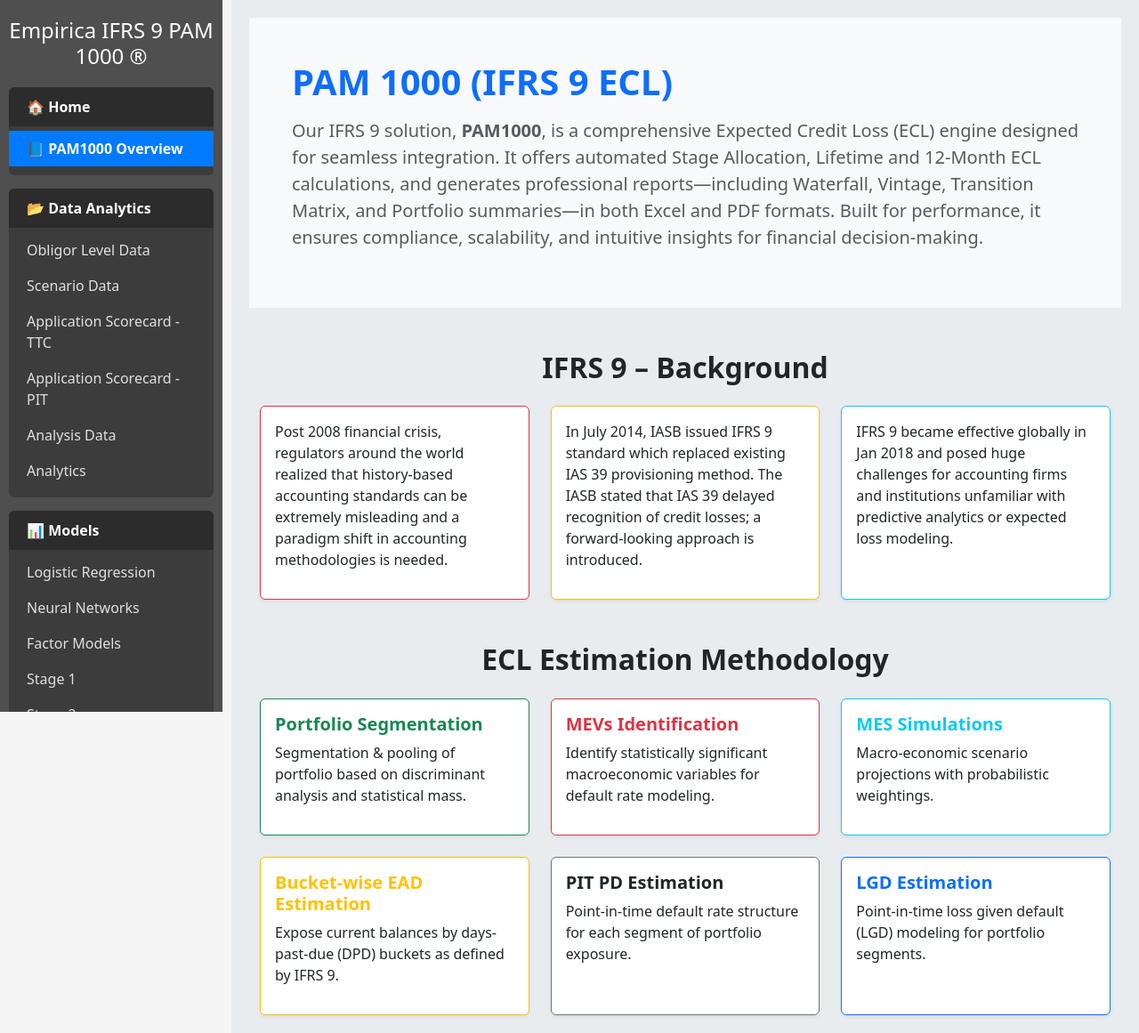
After one commit to Empirica-CODECAMP/IFRS9, a Django app: page /obligor_data/home/ in a window 1280 px wide. The commit adds this page. Shown: the whole page at 89% size. Run offline with Django 3.2, Linux system fonts and the light colour scheme; parts of the project's set-up code (start-up, migrations or seed data) failed here and were passed over.

Commit message:
Pako hompage fix

```diff
--- a/ifrs9_project/urls.py
+++ b/ifrs9_project/urls.py
@@ -18,15 +18,14 @@
 from obligor_data.views import home
 from calculations import views as calculations_views  # Import your view
 from calculations.admin import admin_site
-from obligor_data.views import landing, home
+
 
 
 urlpatterns = [
     path('admin/', admin.site.urls),
     path('finance/', include('finance.urls')),
     path('obligor_data/', include('obligor_data.urls')),
-    path('', landing, name='landing'),               # 👈 New default landing page
-    path('dashboard/', home, name='ifrs9_home'),
+    path('', home, name='home'),
     path('scenario/', include('scenario_data.urls')),
     path("analysis/", include("analyis.urls")),
     path('financial-statements/', include('financial_statements.urls')),
--- a/obligor_data/templates/base_dashboard.html
+++ b/obligor_data/templates/base_dashboard.html
@@ -32,7 +32,13 @@
   <!-- Sidebar -->
   <div class="sidebar">
     <h4 class="text-center">Empirica IFRS 9 PAM 1000 ®</h4>
-
+ <!-- 🏠 Home Button -->
+ <div class="sidebar-group">
+  <div class="sidebar-group-title">🏠 Home</div>
+  <a href="{% url 'landing_home' %}" style="background-color: #007bff; font-weight: bold; color: white;">
+    📘 PAM1000 Overview
+  </a>
+</div>
     <div class="sidebar-group">
       <div class="sidebar-group-title">📂 Data Analytics</div>
       <a href="{% url 'obligor_list' %}">Obligor Level Data</a>
--- /dev/null
+++ b/obligor_data/templates/landing_home.html
@@ -0,0 +1,93 @@
+{% extends 'base_dashboard.html' %}
+{% load static %}
+
+{% block content %}
+<div class="p-5 bg-light">
+  <h1 class="text-primary fw-bold">PAM 1000 (IFRS 9 ECL)</h1>
+  <p class="text-muted fs-5 mt-3">
+    Our IFRS 9 solution, <strong>PAM1000</strong>, is a comprehensive Expected Credit Loss (ECL) engine designed for seamless integration. It offers automated Stage Allocation, Lifetime and 12-Month ECL calculations, and generates professional reports—including Waterfall, Vintage, Transition Matrix, and Portfolio summaries—in both Excel and PDF formats. Built for performance, it ensures compliance, scalability, and intuitive insights for financial decision-making.
+  </p>
+</div>
+
+<div class="container mt-5">
+  <h2 class="fw-bold mb-4 text-center">IFRS 9 – Background</h2>
+  <div class="row g-4">
+    <div class="col-md-4">
+      <div class="card border-start border-danger shadow-sm h-100">
+        <div class="card-body">
+          <p>Post 2008 financial crisis, regulators around the world realized that history-based accounting standards can be extremely misleading and a paradigm shift in accounting methodologies is needed.</p>
+        </div>
+      </div>
+    </div>
+    <div class="col-md-4">
+      <div class="card border-start border-warning shadow-sm h-100">
+        <div class="card-body">
+          <p>In July 2014, IASB issued IFRS 9 standard which replaced existing IAS 39 provisioning method. The IASB stated that IAS 39 delayed recognition of credit losses; a forward-looking approach is introduced.</p>
+        </div>
+      </div>
+    </div>
+    <div class="col-md-4">
+      <div class="card border-start border-info shadow-sm h-100">
+        <div class="card-body">
+          <p>IFRS 9 became effective globally in Jan 2018 and posed huge challenges for accounting firms and institutions unfamiliar with predictive analytics or expected loss modeling.</p>
+        </div>
+      </div>
+    </div>
+  </div>
+</div>
+
+<div class="container mt-5">
+  <h2 class="fw-bold mb-4 text-center">ECL Estimation Methodology</h2>
+  <div class="row g-4">
+    <div class="col-md-4">
+      <div class="card border-success shadow-sm h-100">
+        <div class="card-body">
+          <h5 class="text-success fw-bold">Portfolio Segmentation</h5>
+          <p>Segmentation & pooling of portfolio based on discriminant analysis and statistical mass.</p>
+        </div>
+      </div>
+    </div>
+    <div class="col-md-4">
+      <div class="card border-danger shadow-sm h-100">
+        <div class="card-body">
+          <h5 class="text-danger fw-bold">MEVs Identification</h5>
+          <p>Identify statistically significant macroeconomic variables for default rate modeling.</p>
+        </div>
+      </div>
+    </div>
+    <div class="col-md-4">
+      <div class="card border-info shadow-sm h-100">
+        <div class="card-body">
+          <h5 class="text-info fw-bold">MES Simulations</h5>
+          <p>Macro-economic scenario projections with probabilistic weightings.</p>
+        </div>
+      </div>
+    </div>
+
+    <div class="col-md-4">
+      <div class="card border-warning shadow-sm h-100">
+        <div class="card-body">
+          <h5 class="text-warning fw-bold">Bucket-wise EAD Estimation</h5>
+          <p>Expose current balances by days-past-due (DPD) buckets as defined by IFRS 9.</p>
+        </div>
+      </div>
+    </div>
+    <div class="col-md-4">
+      <div class="card border-secondary shadow-sm h-100">
+        <div class="card-body">
+          <h5 class="fw-bold">PIT PD Estimation</h5>
+          <p>Point-in-time default rate structure for each segment of portfolio exposure.</p>
+        </div>
+      </div>
+    </div>
+    <div class="col-md-4">
+      <div class="card border-primary shadow-sm h-100">
+        <div class="card-body">
+          <h5 class="text-primary fw-bold">LGD Estimation</h5>
+          <p>Point-in-time loss given default (LGD) modeling for portfolio segments.</p>
+        </div>
+      </div>
+    </div>
+  </div>
+</div>
+{% endblock %}
--- a/obligor_data/urls.py
+++ b/obligor_data/urls.py
@@ -9,25 +9,18 @@
     stage2_view,
     stage3_view
 )
+from .views import landing_page
 
 
 urlpatterns = [
     path("", obligor_list, name="obligor_list"),
-    # path('', home, name='home'),
-        path('', views.landing, name='landing'),            # 👈 now the default landing page
-        path('dashboard/', views.home, name='ifrs9_home'),
-    # path('loan-data/', views.loan_data_list('request'), name='loan_data_list'),
-
-    # path("predict/", predict_ecl, name="predict_ecl"),
-      # Include ECL calculations URLs here
+    path('', home, name='home'),
     path("ecl/", include("ecl_calculations.urls")),
     path('neural_networks/', neural_networks_view, name='neural_networks'),
     path('factor_models/', factor_models_view, name='factor_models'),
     path('stage1/', stage1_view, name='stage1'),
     path('stage2/', stage2_view, name='stage2'),
     path('stage3/', stage3_view, name='stage3'),
-    path('landing/', landing, name='landing_home'),
-
-
+    path('home/', landing_page, name='landing_home'),
 
 ]
--- a/obligor_data/views.py
+++ b/obligor_data/views.py
@@ -7,10 +7,6 @@
     return render(request, "obligor_list.html", {"obligors": obligors})
 def logistic_regression_detail(request):
     return render(request, 'logistic_regression_images/logistic_regression_detail.html')
-
-# Landing Page
-def landing(request):
-    return render(request, 'landing.html')
 
 
 def home(request):
@@ -34,91 +30,5 @@
 
 
 
-
-###models
-# import joblib
-# import numpy as np
-# import pandas as pd
-# from django.shortcuts import render
-# from .models import Obligor
-
-
-# import joblib
-# import os
-
-
-# # BASE_DIR = os.path.dirname(os.path.abspath(__file__))
-# BASE_DIR = os.path.dirname(os.path.dirname(os.path.abspath(__file__)))
-
-# # Load trained models from the correct path
-# model_path = os.path.join(BASE_DIR,  "pd_model.pkl")
-# scaler_path = os.path.join(BASE_DIR, "scaler.pkl")
-
-# model = joblib.load(model_path)
-# scaler = joblib.load(scaler_path)
-
-
-
-
-# # Load trained models
-# # model = joblib.load("pd_model.pkl")  # Load logistic regression model
-# # scaler = joblib.load("scaler.pkl")  # Load scaler
-
-# # Constants for ECL calculation
-# LGD = 0.45  # 45% Loss Given Default
-# stage_1_threshold = 0.01
-# stage_2_threshold = 0.05
-
-# def predict_ecl(request):
-#     if request.method == "POST":
-#         # Get user inputs from form
-#         person_age = float(request.POST.get("person_age"))
-#         person_income = float(request.POST.get("person_income"))
-#         person_home_ownership = float(request.POST.get("person_home_ownership"))
-#         person_emp_length = float(request.POST.get("person_emp_length"))
-#         loan_intent = float(request.POST.get("loan_intent"))
-#         loan_grade = float(request.POST.get("loan_grade"))
-#         loan_amnt = float(request.POST.get("loan_amnt"))
-#         loan_int_rate = float(request.POST.get("loan_int_rate"))
-#         loan_percent_income = float(request.POST.get("loan_percent_income"))
-#         cb_person_default_on_file = float(request.POST.get("cb_person_default_on_file"))
-#         cb_person_cred_hist_length = float(request.POST.get("cb_person_cred_hist_length"))
-
-#         # Prepare input data
-#         input_data = np.array([[person_age, person_income, person_home_ownership, person_emp_length,
-#                                 loan_intent, loan_grade, loan_amnt, loan_int_rate, loan_percent_income,
-#                                 cb_person_default_on_file, cb_person_cred_hist_length]])
-
-#         # Scale input data
-#         input_scaled = scaler.transform(input_data)
-
-#         # Predict Probability of Default (PD)
-#         pd_prediction = model.predict_proba(input_scaled)[0][1]  # Get probability of default
-
-#         # Determine the stage
-#         if pd_prediction <= stage_1_threshold:
-#             stage = 1
-#         elif pd_prediction <= stage_2_threshold:
-#             stage = 2
-#         else:
-#             stage = 3
-
-#         # Calculate Expected Credit Loss (ECL)
-#         EAD = loan_amnt  # Exposure at Default
-#         ECL = pd_prediction * LGD * EAD  # Base ECL calculation
-
-#         # Adjust ECL based on stage
-#         if stage == 1:
-#             ECL = ECL * 1  # 12-month ECL
-#         elif stage == 2:
-#             ECL = ECL * 1.05  # Lifetime ECL
-#         else:
-#             ECL = ECL * 1.1025  # Lifetime ECL (Stage 3)
-
-#         return render(request, "predict_result.html", {
-#             "pd_prediction": round(pd_prediction, 4),
-#             "stage": stage,
-#             "ECL": round(ECL, 2)
-#         })
-
-#     return render(request, "predict_form.html")
+def landing_page(request):
+    return render(request, 'landing_home.html')
```
Also changed, not shown: obligor_data/templates/home.html (+11 -1 lines), obligor_data/templates/landing.html (deleted, +0 -98 lines).
